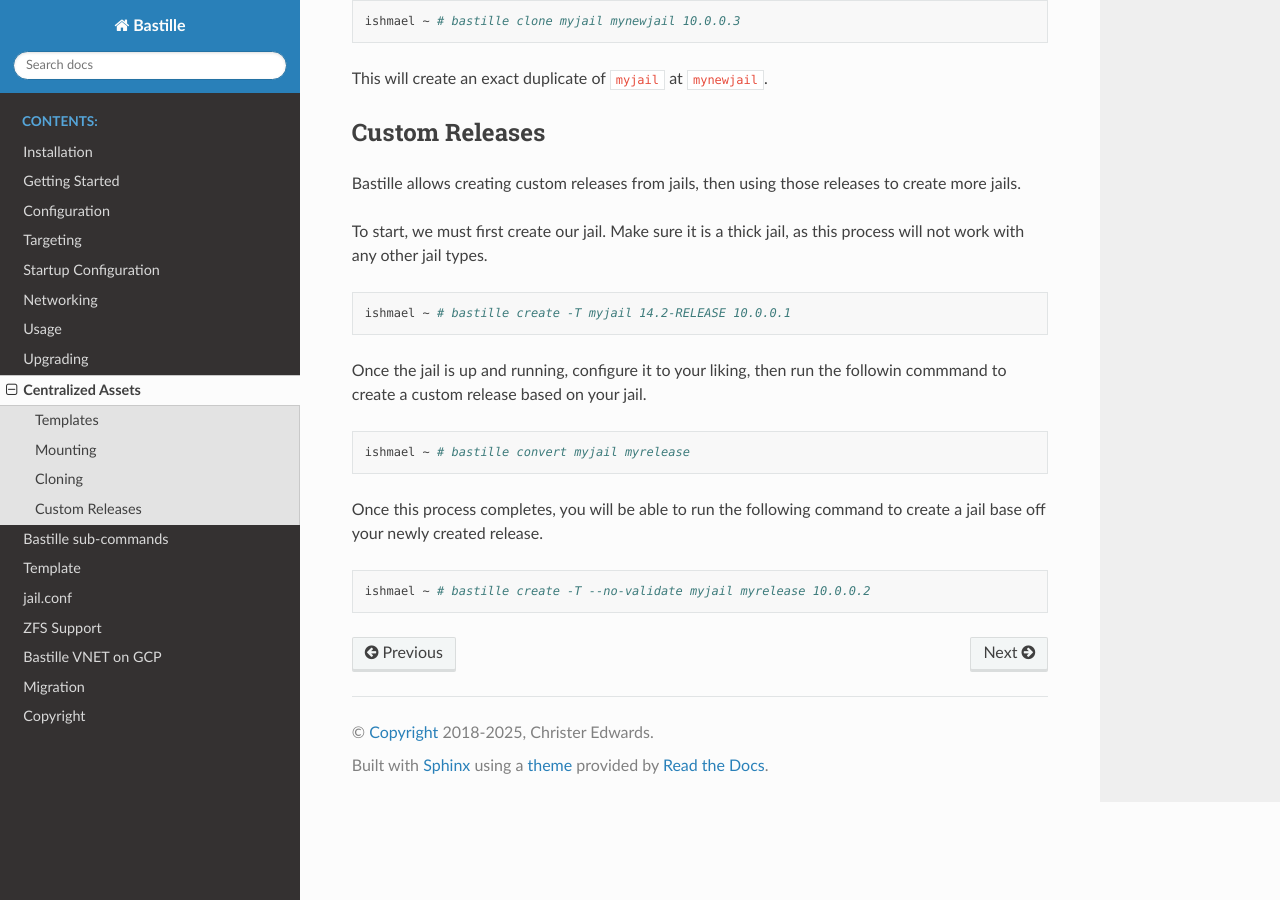
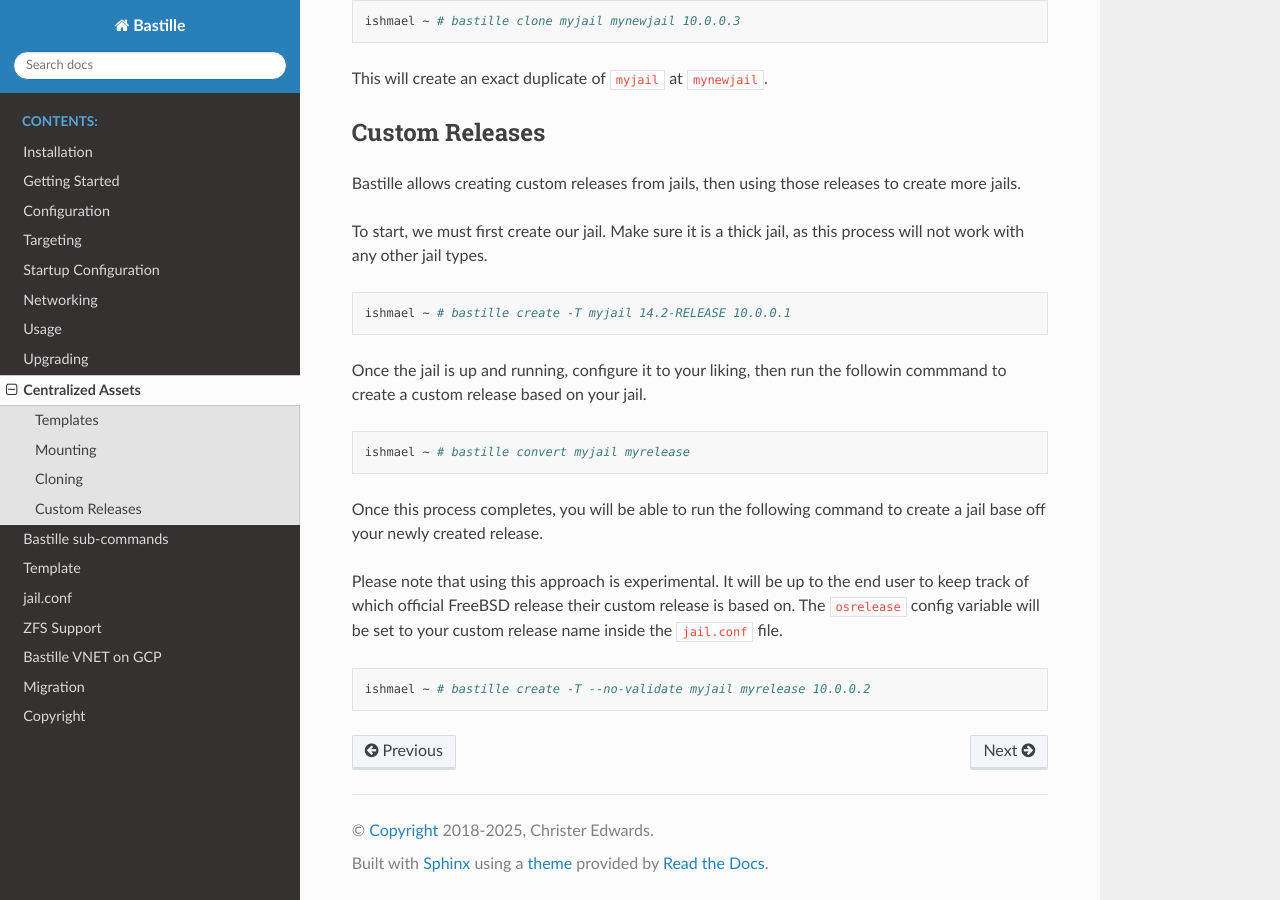
Before and after one commit to BastilleBSD/bastille, a Sphinx documentation site: the page built from docs/chapters/centralized-assets.rst, in a window 1280 px wide and 900 px high, scrolled down 1042 px. Built offline with Sphinx 7.4.7 and the Read the Docs theme 3.1.0, drawn with Linux system fonts in a browser that asks for light colours.

Commit message:
Update centralized-assets.rst

```diff
--- a/docs/chapters/centralized-assets.rst
+++ b/docs/chapters/centralized-assets.rst
@@ -71,6 +71,10 @@ to create a custom release based on your jail.
 Once this process completes, you will be able to run the following command to create a jail
 base off your newly created release.
 
+Please note that using this approach is experimental. It will be up to the end user to keep
+track of which official FreeBSD release their custom release is based on. The ``osrelease``
+config variable will be set to your custom release name inside the ``jail.conf`` file.
+
 .. code-block:: shell
 
   ishmael ~ # bastille create -T --no-validate myjail myrelease 10.0.0.2
```
